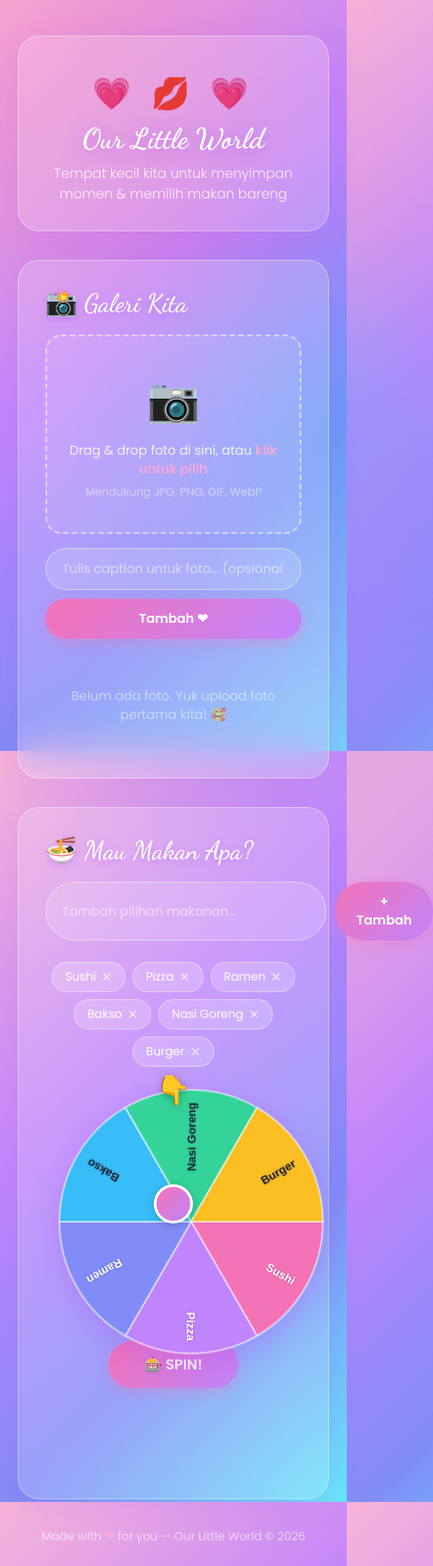
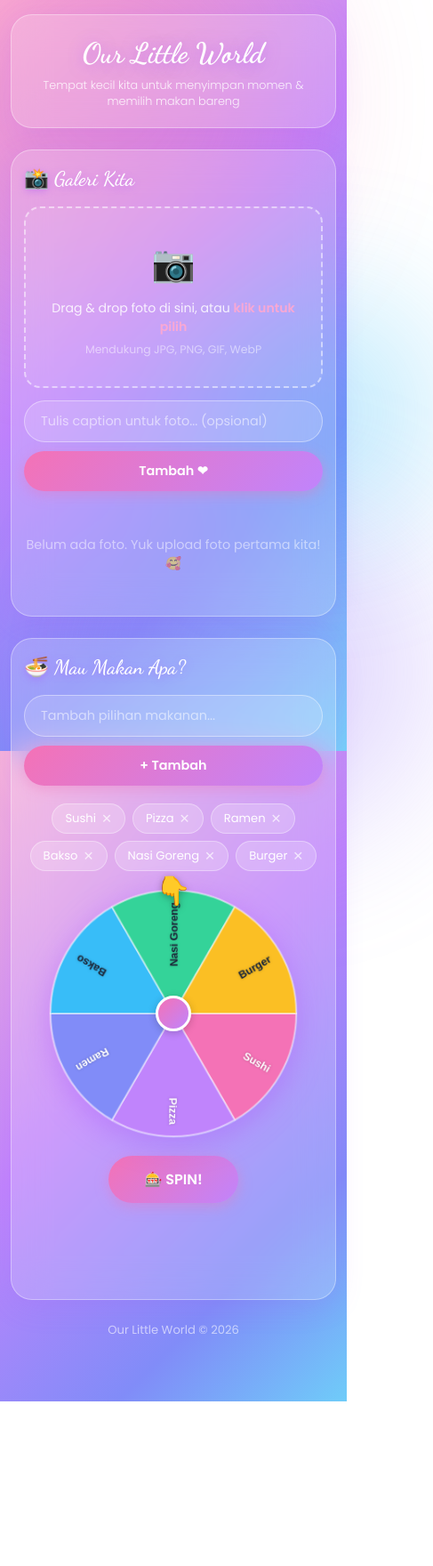
Before and after one commit to Aldino168/our-little-world, a plain HTML site: page index.html in a window 390 px wide. Shown: the top 1760 px of the page at 89% size, 487 px wide, since content can reach past the window. After the commit the page ends 1575 px from the top, so only its background shows below. Drawn offline with Linux system fonts and the light colour scheme.

Commit message:
Remove hearts emoji & footer text, improve responsive layout

```diff
--- a/index.html
+++ b/index.html
@@ -19,70 +19,101 @@
     .blob2 { width: 350px; height: 350px; background: #a78bfa; bottom: -80px; right: -80px; animation-delay: 2s; }
     .blob3 { width: 250px; height: 250px; background: #38bdf8; top: 40%; left: 60%; animation-delay: 4s; }
     @keyframes floatBlob { from { transform: translate(0,0) scale(1); } to { transform: translate(30px,20px) scale(1.08); } }
-    .container { position: relative; z-index: 1; max-width: 960px; margin: 0 auto; padding: 40px 20px 80px; }
+
+    .container { position: relative; z-index: 1; max-width: 960px; margin: 0 auto; padding: 24px 16px 60px; }
     .glass { background: rgba(255,255,255,0.18); backdrop-filter: blur(20px); -webkit-backdrop-filter: blur(20px); border: 1px solid rgba(255,255,255,0.35); border-radius: 24px; box-shadow: 0 8px 32px rgba(168,85,247,0.15); }
-    header { text-align: center; padding: 40px 30px 30px; margin-bottom: 32px; }
-    header .hearts { font-size: 2rem; letter-spacing: 6px; margin-bottom: 8px; animation: pulse 1.5s ease-in-out infinite; }
-    @keyframes pulse { 0%,100% { transform: scale(1); } 50% { transform: scale(1.12); } }
-    header h1 { font-family: 'Dancing Script', cursive; font-size: clamp(2rem,6vw,3.5rem); color: #fff; text-shadow: 0 2px 16px rgba(168,85,247,0.5); margin-bottom: 8px; }
-    header p { color: rgba(255,255,255,0.85); font-size: 0.95rem; font-weight: 300; }
-    .section-title { font-family: 'Dancing Script', cursive; font-size: 1.8rem; color: #fff; text-shadow: 0 2px 8px rgba(168,85,247,0.4); margin-bottom: 18px; display: flex; align-items: center; gap: 10px; }
-    .photo-section { padding: 30px; margin-bottom: 32px; }
-    .upload-area { border: 2px dashed rgba(255,255,255,0.5); border-radius: 18px; padding: 36px 20px; text-align: center; cursor: pointer; transition: all 0.3s; background: rgba(255,255,255,0.08); position: relative; }
+
+    /* Header */
+    header { text-align: center; padding: 36px 24px 28px; margin-bottom: 24px; }
+    header h1 { font-family: 'Dancing Script', cursive; font-size: clamp(2rem,7vw,3.5rem); color: #fff; text-shadow: 0 2px 16px rgba(168,85,247,0.5); margin-bottom: 8px; }
+    header p { color: rgba(255,255,255,0.85); font-size: clamp(0.8rem,2.5vw,0.95rem); font-weight: 300; padding: 0 8px; }
+
+    /* Section */
+    .section-title { font-family: 'Dancing Script', cursive; font-size: clamp(1.4rem,4vw,1.8rem); color: #fff; text-shadow: 0 2px 8px rgba(168,85,247,0.4); margin-bottom: 18px; display: flex; align-items: center; gap: 10px; }
+    .photo-section { padding: 24px; margin-bottom: 24px; }
+    .spin-section { padding: 24px; margin-bottom: 24px; }
+
+    /* Upload */
+    .upload-area { border: 2px dashed rgba(255,255,255,0.5); border-radius: 18px; padding: 32px 16px; text-align: center; cursor: pointer; transition: all 0.3s; background: rgba(255,255,255,0.08); position: relative; }
     .upload-area:hover, .upload-area.drag-over { border-color: #f9a8d4; background: rgba(255,255,255,0.18); transform: scale(1.01); }
     .upload-area input[type="file"] { position: absolute; inset: 0; opacity: 0; cursor: pointer; width: 100%; height: 100%; }
-    .upload-icon { font-size: 3rem; margin-bottom: 10px; }
-    .upload-area p { color: rgba(255,255,255,0.85); font-size: 0.9rem; }
+    .upload-icon { font-size: 2.5rem; margin-bottom: 10px; }
+    .upload-area p { color: rgba(255,255,255,0.85); font-size: 0.88rem; }
     .upload-area span { color: #f9a8d4; font-weight: 600; }
-    .caption-row { display: flex; gap: 10px; margin-top: 16px; }
-    .caption-row input { flex: 1; padding: 12px 18px; border-radius: 50px; border: 1px solid rgba(255,255,255,0.4); background: rgba(255,255,255,0.15); color: #fff; font-family: 'Poppins', sans-serif; font-size: 0.9rem; outline: none; transition: border 0.3s; }
+
+    /* Caption row */
+    .caption-row { display: flex; gap: 10px; margin-top: 14px; flex-wrap: wrap; }
+    .caption-row input { flex: 1; min-width: 0; padding: 12px 18px; border-radius: 50px; border: 1px solid rgba(255,255,255,0.4); background: rgba(255,255,255,0.15); color: #fff; font-family: 'Poppins', sans-serif; font-size: 0.9rem; outline: none; transition: border 0.3s; }
     .caption-row input::placeholder { color: rgba(255,255,255,0.55); }
     .caption-row input:focus { border-color: #f9a8d4; }
-    .btn { padding: 12px 24px; border-radius: 50px; border: none; cursor: pointer; font-family: 'Poppins', sans-serif; font-weight: 600; font-size: 0.9rem; transition: all 0.3s; }
+
+    /* Buttons */
+    .btn { padding: 12px 22px; border-radius: 50px; border: none; cursor: pointer; font-family: 'Poppins', sans-serif; font-weight: 600; font-size: 0.9rem; transition: all 0.3s; white-space: nowrap; }
     .btn-pink { background: linear-gradient(135deg, #f472b6, #c084fc); color: #fff; box-shadow: 0 4px 15px rgba(244,114,182,0.4); }
     .btn-pink:hover { transform: translateY(-2px); box-shadow: 0 6px 20px rgba(244,114,182,0.55); }
     .btn-pink:active { transform: scale(0.97); }
     .btn-pink:disabled { opacity: 0.6; cursor: not-allowed; transform: none; }
-    .gallery-grid { display: grid; grid-template-columns: repeat(auto-fill, minmax(180px, 1fr)); gap: 16px; margin-top: 24px; }
+
+    /* Gallery */
+    .gallery-grid { display: grid; grid-template-columns: repeat(auto-fill, minmax(160px, 1fr)); gap: 14px; margin-top: 20px; }
     .gallery-item { position: relative; border-radius: 16px; overflow: hidden; aspect-ratio: 1; background: rgba(255,255,255,0.1); animation: fadeInUp 0.4s ease both; box-shadow: 0 4px 20px rgba(0,0,0,0.15); cursor: pointer; }
     @keyframes fadeInUp { from { opacity: 0; transform: translateY(20px); } to { opacity: 1; transform: translateY(0); } }
     .gallery-item img { width: 100%; height: 100%; object-fit: cover; transition: transform 0.4s; }
     .gallery-item:hover img { transform: scale(1.08); }
-    .gallery-item .overlay { position: absolute; inset: 0; background: linear-gradient(to top, rgba(0,0,0,0.55) 0%, transparent 60%); opacity: 0; transition: opacity 0.3s; display: flex; flex-direction: column; justify-content: flex-end; padding: 12px; }
+    .gallery-item .overlay { position: absolute; inset: 0; background: linear-gradient(to top, rgba(0,0,0,0.55) 0%, transparent 60%); opacity: 0; transition: opacity 0.3s; display: flex; flex-direction: column; justify-content: flex-end; padding: 10px; }
     .gallery-item:hover .overlay { opacity: 1; }
-    .gallery-item .caption-text { color: #fff; font-size: 0.78rem; font-weight: 500; text-shadow: 0 1px 4px rgba(0,0,0,0.5); }
-    .gallery-item .delete-btn { position: absolute; top: 8px; right: 8px; background: rgba(255,255,255,0.25); border: none; border-radius: 50%; width: 28px; height: 28px; color: #fff; font-size: 0.8rem; cursor: pointer; display: flex; align-items: center; justify-content: center; opacity: 0; transition: opacity 0.3s, background 0.2s; }
+    .gallery-item .caption-text { color: #fff; font-size: 0.75rem; font-weight: 500; text-shadow: 0 1px 4px rgba(0,0,0,0.5); }
+    .gallery-item .delete-btn { position: absolute; top: 8px; right: 8px; background: rgba(255,255,255,0.25); border: none; border-radius: 50%; width: 30px; height: 30px; color: #fff; font-size: 0.8rem; cursor: pointer; display: flex; align-items: center; justify-content: center; opacity: 0; transition: opacity 0.3s, background 0.2s; }
     .gallery-item:hover .delete-btn { opacity: 1; }
     .gallery-item .delete-btn:hover { background: rgba(239,68,68,0.7); }
     .empty-gallery { text-align: center; color: rgba(255,255,255,0.5); padding: 30px 0; font-size: 0.9rem; }
-    .lightbox { display: none; position: fixed; inset: 0; z-index: 1000; background: rgba(0,0,0,0.75); backdrop-filter: blur(8px); align-items: center; justify-content: center; flex-direction: column; gap: 16px; }
+
+    /* Lightbox */
+    .lightbox { display: none; position: fixed; inset: 0; z-index: 1000; background: rgba(0,0,0,0.75); backdrop-filter: blur(8px); align-items: center; justify-content: center; flex-direction: column; gap: 16px; padding: 20px; }
     .lightbox.active { display: flex; }
-    .lightbox img { max-width: 90vw; max-height: 80vh; border-radius: 20px; box-shadow: 0 20px 60px rgba(0,0,0,0.5); animation: zoomIn 0.3s ease; }
+    .lightbox img { max-width: 90vw; max-height: 78vh; border-radius: 20px; box-shadow: 0 20px 60px rgba(0,0,0,0.5); animation: zoomIn 0.3s ease; object-fit: contain; }
     @keyframes zoomIn { from { transform: scale(0.8); opacity: 0; } to { transform: scale(1); opacity: 1; } }
-    .lightbox-close { position: absolute; top: 20px; right: 24px; color: #fff; font-size: 1.4rem; cursor: pointer; background: rgba(255,255,255,0.15); border: none; border-radius: 50%; width: 44px; height: 44px; display: flex; align-items: center; justify-content: center; transition: background 0.2s; }
+    .lightbox-close { position: absolute; top: 16px; right: 16px; color: #fff; font-size: 1.4rem; cursor: pointer; background: rgba(255,255,255,0.15); border: none; border-radius: 50%; width: 44px; height: 44px; display: flex; align-items: center; justify-content: center; transition: background 0.2s; }
     .lightbox-close:hover { background: rgba(255,255,255,0.3); }
-    .lightbox-caption { color: #fff; font-size: 1rem; background: rgba(0,0,0,0.4); padding: 8px 20px; border-radius: 50px; }
-    .spin-section { padding: 30px; margin-bottom: 32px; }
-    .spin-wrapper { display: flex; flex-direction: column; align-items: center; gap: 24px; }
+    .lightbox-caption { color: #fff; font-size: 0.95rem; background: rgba(0,0,0,0.4); padding: 8px 20px; border-radius: 50px; text-align: center; max-width: 90vw; }
+
+    /* Spin */
+    .spin-wrapper { display: flex; flex-direction: column; align-items: center; gap: 20px; }
     .food-input-row { display: flex; gap: 10px; width: 100%; max-width: 480px; }
-    .food-input-row input { flex: 1; padding: 12px 18px; border-radius: 50px; border: 1px solid rgba(255,255,255,0.4); background: rgba(255,255,255,0.15); color: #fff; font-family: 'Poppins', sans-serif; font-size: 0.9rem; outline: none; transition: border 0.3s; }
+    .food-input-row input { flex: 1; min-width: 0; padding: 12px 18px; border-radius: 50px; border: 1px solid rgba(255,255,255,0.4); background: rgba(255,255,255,0.15); color: #fff; font-family: 'Poppins', sans-serif; font-size: 0.9rem; outline: none; transition: border 0.3s; }
     .food-input-row input::placeholder { color: rgba(255,255,255,0.55); }
     .food-input-row input:focus { border-color: #f9a8d4; }
-    .food-tags { display: flex; flex-wrap: wrap; gap: 8px; justify-content: center; max-width: 480px; }
+    .food-tags { display: flex; flex-wrap: wrap; gap: 8px; justify-content: center; width: 100%; max-width: 480px; }
     .food-tag { background: rgba(255,255,255,0.2); border: 1px solid rgba(255,255,255,0.35); color: #fff; padding: 6px 14px; border-radius: 50px; font-size: 0.82rem; display: flex; align-items: center; gap: 6px; animation: fadeInUp 0.3s ease; }
     .food-tag button { background: none; border: none; color: rgba(255,255,255,0.7); cursor: pointer; font-size: 0.9rem; line-height: 1; padding: 0; transition: color 0.2s; }
     .food-tag button:hover { color: #f87171; }
-    .wheel-container { position: relative; width: 300px; height: 300px; }
-    .wheel-container canvas { border-radius: 50%; box-shadow: 0 8px 32px rgba(168,85,247,0.4); display: block; }
+    .wheel-container { position: relative; width: min(280px, 80vw); height: min(280px, 80vw); }
+    .wheel-container canvas { width: 100%; height: 100%; border-radius: 50%; box-shadow: 0 8px 32px rgba(168,85,247,0.4); display: block; }
     .wheel-pointer { position: absolute; top: -22px; left: 50%; transform: translateX(-50%); font-size: 2rem; filter: drop-shadow(0 2px 4px rgba(0,0,0,0.3)); z-index: 2; }
-    .wheel-center { position: absolute; top: 50%; left: 50%; transform: translate(-50%,-50%); width: 44px; height: 44px; background: linear-gradient(135deg, #f472b6, #c084fc); border-radius: 50%; border: 3px solid #fff; box-shadow: 0 2px 10px rgba(0,0,0,0.2); z-index: 3; }
+    .wheel-center { position: absolute; top: 50%; left: 50%; transform: translate(-50%,-50%); width: 40px; height: 40px; background: linear-gradient(135deg, #f472b6, #c084fc); border-radius: 50%; border: 3px solid #fff; box-shadow: 0 2px 10px rgba(0,0,0,0.2); z-index: 3; }
     .spin-result { text-align: center; min-height: 70px; }
     .spin-result .result-label { color: rgba(255,255,255,0.7); font-size: 0.85rem; margin-bottom: 4px; }
-    .spin-result .result-food { font-family: 'Dancing Script', cursive; font-size: 2.2rem; color: #fff; text-shadow: 0 2px 12px rgba(244,114,182,0.6); animation: popIn 0.4s cubic-bezier(0.175,0.885,0.32,1.275); }
+    .spin-result .result-food { font-family: 'Dancing Script', cursive; font-size: clamp(1.8rem,5vw,2.2rem); color: #fff; text-shadow: 0 2px 12px rgba(244,114,182,0.6); animation: popIn 0.4s cubic-bezier(0.175,0.885,0.32,1.275); }
     @keyframes popIn { from { transform: scale(0.5); opacity: 0; } to { transform: scale(1); opacity: 1; } }
+
     footer { text-align: center; color: rgba(255,255,255,0.6); font-size: 0.82rem; margin-top: 10px; padding-bottom: 20px; }
-    footer span { color: #f9a8d4; }
-    @media (max-width: 600px) { .gallery-grid { grid-template-columns: repeat(auto-fill, minmax(130px,1fr)); } .wheel-container { width: 260px; height: 260px; } .caption-row { flex-direction: column; } }
+
+    /* Responsive */
+    @media (max-width: 480px) {
+      .container { padding: 16px 12px 50px; }
+      header { padding: 24px 16px 20px; }
+      .photo-section, .spin-section { padding: 18px 14px; }
+      .gallery-grid { grid-template-columns: repeat(auto-fill, minmax(120px, 1fr)); gap: 10px; }
+      .caption-row { flex-direction: column; }
+      .caption-row .btn { width: 100%; }
+      .food-input-row { flex-direction: column; }
+      .food-input-row .btn { width: 100%; }
+      .btn { padding: 12px 18px; }
+    }
+
+    @media (min-width: 481px) and (max-width: 768px) {
+      .gallery-grid { grid-template-columns: repeat(auto-fill, minmax(140px, 1fr)); }
+    }
   </style>
 </head>
 <body>
@@ -98,7 +129,6 @@
 
 <div class="container">
   <header class="glass">
-    <div class="hearts">&#x1F497; &#x1F48B; &#x1F497;</div>
     <h1>Our Little World</h1>
     <p>Tempat kecil kita untuk menyimpan momen &amp; memilih makan bareng</p>
   </header>
@@ -140,7 +170,7 @@
     </div>
   </section>
 
-  <footer>Made with <span>&#x2764;</span> for you &mdash; Our Little World &copy; 2026</footer>
+  <footer>Our Little World &copy; 2026</footer>
 </div>
 
 <script>
@@ -173,7 +203,7 @@ function removeFood(idx){foods.splice(idx,1);renderTags();drawWheel(currentAngle
 function renderTags(){foodTagsEl.innerHTML='';foods.forEach(function(f,i){var tag=document.createElement('div');tag.className='food-tag';var sp=document.createElement('span');sp.textContent=f;var btn=document.createElement('button');btn.innerHTML='&#x2715;';btn.title='Hapus';(function(idx){btn.addEventListener('click',function(){removeFood(idx);});})(i);tag.appendChild(sp);tag.appendChild(btn);foodTagsEl.appendChild(tag);});}
 function drawWheel(startAngle){ctx.clearRect(0,0,SIZE,SIZE);if(!foods.length){ctx.fillStyle='rgba(255,255,255,0.15)';ctx.beginPath();ctx.arc(SIZE/2,SIZE/2,SIZE/2-2,0,Math.PI*2);ctx.fill();ctx.fillStyle='rgba(255,255,255,0.6)';ctx.font='14px Poppins,sans-serif';ctx.textAlign='center';ctx.textBaseline='middle';ctx.fillText('Tambah makanan dulu!',SIZE/2,SIZE/2);return;}var arc=(Math.PI*2)/foods.length;foods.forEach(function(food,i){var angle=startAngle+i*arc;var c=COLORS[i%COLORS.length];ctx.beginPath();ctx.moveTo(SIZE/2,SIZE/2);ctx.arc(SIZE/2,SIZE/2,SIZE/2-2,angle,angle+arc);ctx.closePath();ctx.fillStyle=c[0];ctx.fill();ctx.strokeStyle='rgba(255,255,255,0.5)';ctx.lineWidth=2;ctx.stroke();ctx.save();ctx.translate(SIZE/2,SIZE/2);ctx.rotate(angle+arc/2);ctx.textAlign='right';ctx.fillStyle=c[1];var fs=Math.min(13,Math.floor(120/foods.length)+6);ctx.font='bold '+fs+'px Poppins,sans-serif';ctx.shadowColor='rgba(0,0,0,0.25)';ctx.shadowBlur=3;var lbl=food.length>11?food.slice(0,11)+'...':food;ctx.fillText(lbl,SIZE/2-16,5);ctx.restore();});}
 spinBtn.addEventListener('click',function(){if(spinning||!foods.length)return;spinning=true;spinBtn.disabled=true;spinResult.innerHTML='';var extra=(Math.floor(Math.random()*5)+5)*Math.PI*2;var stop=Math.random()*Math.PI*2;var total=extra+stop;var dur=4000;var t0=performance.now();var a0=currentAngle;function ease(t){return 1-Math.pow(1-t,4);}function animate(now){var el=now-t0;var t=Math.min(el/dur,1);currentAngle=a0+total*ease(t);drawWheel(currentAngle);if(t<1){requestAnimationFrame(animate);}else{spinning=false;spinBtn.disabled=false;showResult();}}requestAnimationFrame(animate);});
-function showResult(){var arc=(Math.PI*2)/foods.length;var pos=((Math.PI*1.5-currentAngle%( Math.PI*2))+Math.PI*2)%(Math.PI*2);var idx=Math.floor(pos/arc)%foods.length;var chosen=foods[idx];spinResult.innerHTML='<div class="result-label">Yuk makan...</div><div class="result-food">'+chosen+'! &#x1F60B;</div>';}
+function showResult(){var arc=(Math.PI*2)/foods.length;var pos=((Math.PI*1.5-currentAngle%(Math.PI*2))+Math.PI*2)%(Math.PI*2);var idx=Math.floor(pos/arc)%foods.length;var chosen=foods[idx];spinResult.innerHTML='<div class="result-label">Yuk makan...</div><div class="result-food">'+chosen+'! &#x1F60B;</div>';}
 </script>
 </body>
 </html>
```
